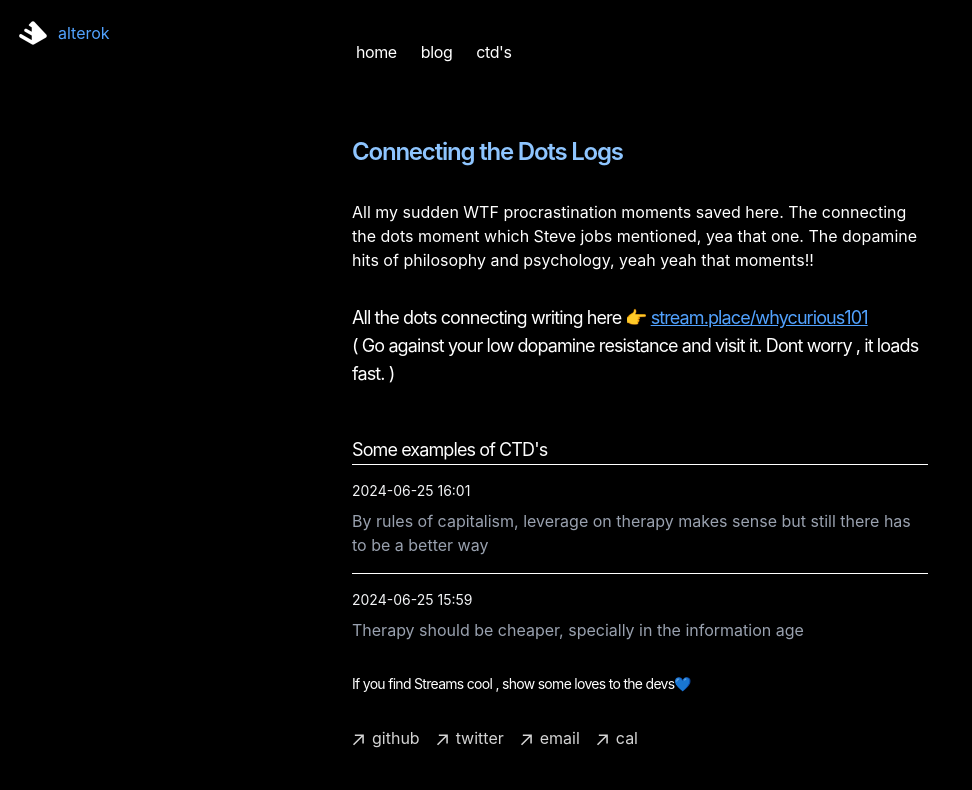
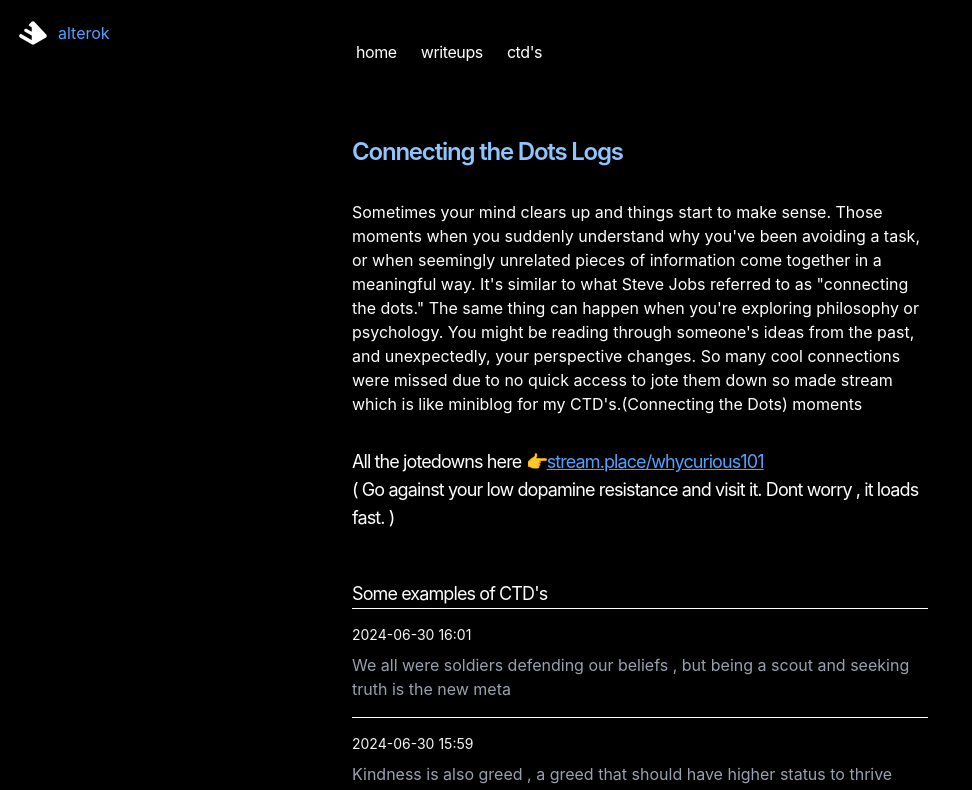
Before and after one commit to DhrishP/buildspace-procast-website, a Next.js app: page /wtf in a window 1280 px wide. Shown: the top 790 px of the page, without its empty margins (0-972 px from the left). Built offline with nearby package versions, Linux system fonts and the light colour scheme.

Commit message:
revamp some text:v1

```diff
--- a/app/blog/page.tsx
+++ b/app/blog/page.tsx
@@ -8,7 +8,7 @@ export const metadata = {
 export default function Page() {
   return (
     <section>
-      <h1 className="font-semibold text-2xl mb-8  tracking-tighter text-blue-300">Whycurious's Blog</h1>
+      <h1 className="font-semibold text-2xl mb-8  tracking-tighter text-blue-300">Curiousity Writeups</h1>
       <BlogPosts />
     </section>
   )
--- a/app/components/footer.tsx
+++ b/app/components/footer.tsx
@@ -24,7 +24,7 @@ export default function Footer() {
             className="flex items-center transition-all hover:text-neutral-800 dark:hover:text-neutral-100"
             rel="noopener noreferrer"
             target="_blank"
-            href="https://github.com/vercel/next.js"
+            href="https://github.com/DhrishP"
           >
             <ArrowIcon />
             <p className="ml-2 h-7">github</p>
--- a/app/components/nav.tsx
+++ b/app/components/nav.tsx
@@ -5,7 +5,7 @@ const navItems = {
     name: "home",
   },
   "/blog": {
-    name: "blog",
+    name: "writeups",
   },
   "/wtf": {
     name: `ctd's`,
--- a/app/wtf/page.tsx
+++ b/app/wtf/page.tsx
@@ -1,4 +1,3 @@
-
 import Link from "next/link";
 
 export const metadata = {
@@ -14,45 +13,59 @@ export default function Page() {
         Connecting the Dots Logs
       </h1>
       <p className="mb-4">
-        {`All my sudden WTF procrastination moments saved here. The connecting the dots moment which Steve jobs mentioned, yea that one. The dopamine hits of philosophy and psychology, yeah yeah that moments!!`}
+        {`Sometimes your mind clears up and things start to make sense. Those moments when you suddenly understand why you've been avoiding a task, or when seemingly unrelated pieces of information come together in a meaningful way. It's similar to what Steve Jobs referred to as "connecting the dots."
+The same thing can happen when you're exploring philosophy or psychology. You might be reading through someone's ideas from the past, and unexpectedly, your perspective changes. So many cool connections were missed due to no quick access to jote them down so made stream which is like miniblog for my CTD's.(Connecting the Dots) moments`}
       </p>
 
       <h2 className="text-lg mt-8 tracking-tighter">
-        All the dots connecting writing here 👉{" "}
+        All the jotedowns here 👉
         <Link
           className="underline text-blue-400"
           href={"https://streams.place/whycurious101"}
         >
           stream.place/whycurious101
         </Link>
-        <br/>
-        ( Go against your low dopamine resistance and visit it. Dont worry , it loads fast. )
+        <br />( Go against your low dopamine resistance and visit it. Dont worry
+        , it loads fast. )
       </h2>
       <div className="mt-12">
-      <h3 className="text-lg mt-8 tracking-tighter">Some examples of CTD's</h3>
+        <h3 className="text-lg mt-8 tracking-tighter">
+          Some examples of CTD's
+        </h3>
         <div className="space-y-4">
           <div className="border-t pt-4">
-          <Link href={"https://streams.place/whycurious101/drops/201004792456323072"} className="flex justify-between items-center mb-2">
-            <span className="text-sm text-gray-100">2024-06-25 16:01</span>
+            <Link
+              href={
+                "https://streams.place/whycurious101/drops/201004792456323072"
+              }
+              className="flex justify-between items-center mb-2"
+            >
+              <span className="text-sm text-gray-100">2024-06-30 16:01</span>
             </Link>
             <p className="text-gray-400">
-            By rules of capitalism, leverage on therapy makes sense but still
-            there has to be a better way
+              We all were soldiers defending our beliefs , but being a scout and
+              seeking truth is the new meta
             </p>
           </div>
 
           <div className="border-t pt-4">
-          <Link href={"https://streams.place/whycurious101/drops/201004225642274816"} className="flex justify-between items-center mb-2">
-            <span className="text-sm text-gray-100">2024-06-25 15:59</span>
+            <Link
+              href={
+                "https://streams.place/whycurious101/drops/201004225642274816"
+              }
+              className="flex justify-between items-center mb-2"
+            >
+              <span className="text-sm text-gray-100">2024-06-30 15:59</span>
             </Link>
             <p className="text-gray-400">
-            Therapy should be cheaper, specially in the information age
+              Kindness is also greed , a greed that should have higher status to
+              thrive among humans
             </p>
           </div>
         </div>
       </div>
       <h2 className="text-sm  mt-8 tracking-tighter">
-        If you find Streams cool , show some loves to the devs💙
+        If you find Streams cool , show some loves to the devs and make one yourself💙
       </h2>
     </section>
   );
```
Lines whose indentation alone changed are shown as unchanged.
